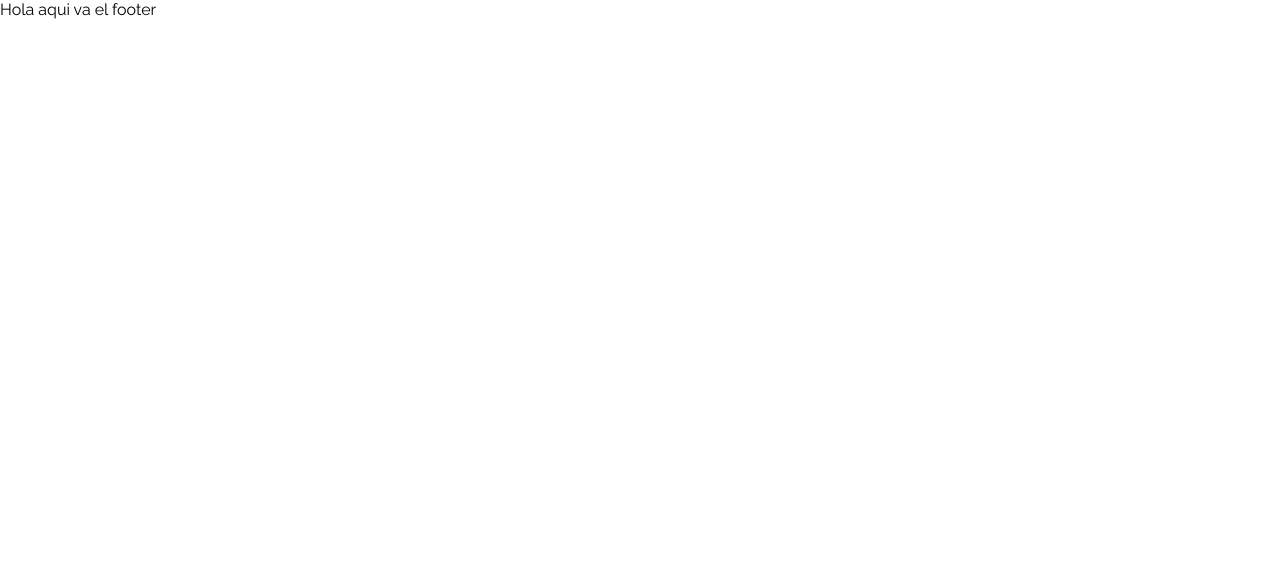
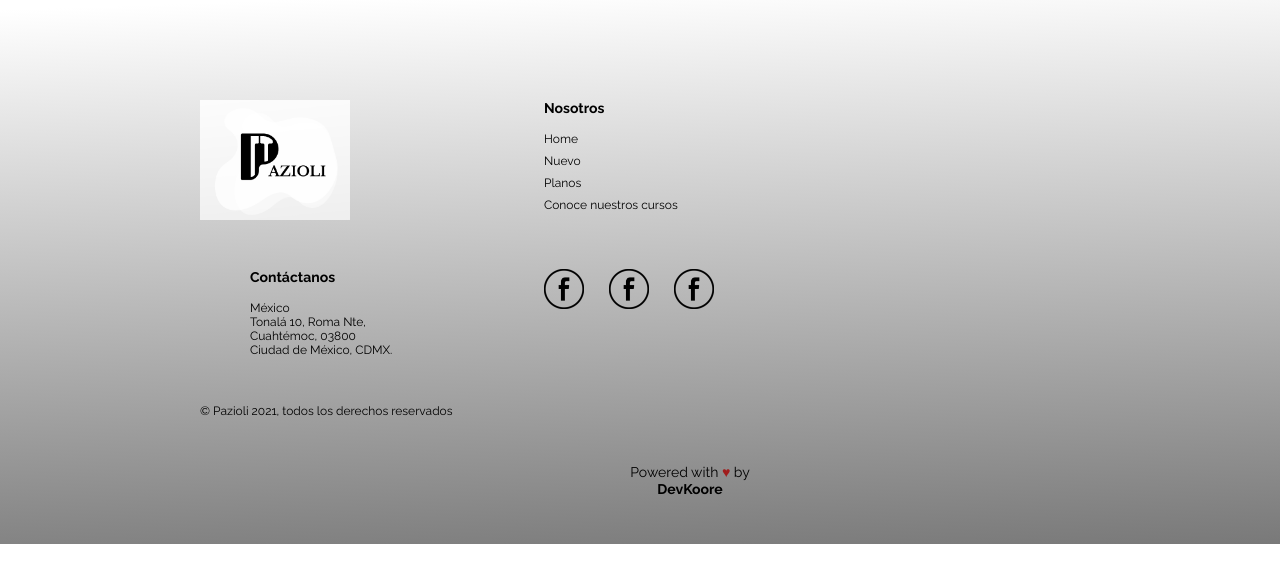
Before and after one commit to JorgeMont/MaquetadoPazioli_Equipo4, a plain HTML site: page src/index.html in a window 1280 px wide. Drawn offline with Linux system fonts and the light colour scheme.

Commit message:
Desktop version done

```diff
--- a/Styles/styles.scss
+++ b/Styles/styles.scss
@@ -1,14 +1,13 @@
 //Variables
 $negroPazioli: #000000;
-$blancoPazioli: #FFFFFF;
-$amarilloPazioli: #FFBA60;
-$negroHover: rgba(0,0,0,0.7);
+$blancoPazioli: #ffffff;
+$amarilloPazioli: #ffba60;
+$negroHover: rgba(0, 0, 0, 0.7);
 
-@import url('https://fonts.googleapis.com/css?family=Raleway:300,400,700&display=swap');
-
+@import url("https://fonts.googleapis.com/css?family=Raleway:300,400,700&display=swap");
 
 //Extend
-%boton{
+%boton {
   background-color: $negroPazioli;
   border-radius: 8px;
   color: $blancoPazioli;
@@ -19,26 +18,114 @@ $negroHover: rgba(0,0,0,0.7);
   justify-content: center;
 }
 
-%botonHover{
+%botonHover {
   @extend %boton;
   background-color: $negroHover;
 }
 
-
-*{
+* {
   margin: 0;
   padding: 0;
 }
 
-body{
-    font-family: 'Raleway';
+body {
+  font-family: "Raleway";
 }
 
-.boton{
+.boton {
   @extend %boton;
 
-    &:hover{
+  &:hover {
     @extend %botonHover;
     cursor: pointer;
   }
 }
+
+footer {
+  background: linear-gradient(
+    177.96deg,
+    rgba(255, 255, 255, 0.43) 1.72%,
+    #6f6f6f 107.44%
+  );
+  display: flex;
+  flex-wrap: wrap;
+  padding: 100px 100px 0 200px;
+  height: 444px;
+  font-size: 12px;
+
+  .footer__logoPazioli {
+    width: 30%;
+
+    img {
+      width: 150px;
+    }
+  }
+
+  .footer__nosotros {
+    width: 30%;
+    padding-left: 50px;
+
+    h2 {
+      font-size: 14px;
+      margin-bottom: 16px;
+    }
+
+    ul{
+        list-style: none;
+
+        li{
+            margin-bottom: 8px;
+        }
+
+    }
+  }
+
+  .footer__contactanos {
+    width: 30%;
+    padding-left: 50px;
+    h2 {
+      font-size: 14px;
+      margin-bottom: 16px;
+    }
+    p{
+        width: 50%;
+    }
+  }
+
+  .footer__redes {
+    width: 30%;
+    img {
+      width: 40px;
+      margin-right: 22px;
+    }
+  }
+
+  .footer__copyright{
+    width: 70%;
+  }
+
+  .footer__credits{
+    font-size: 14px;
+    width: 100%;
+    text-align: center;
+
+    span{
+        color: rgb(160, 28, 28);
+    }
+
+    .autor{
+        font-weight: 800;
+    }
+  }
+}
+
+@media (max-width: 600px) {
+    footer{
+        display: flex;
+        flex-direction: column;
+
+        .footer__logoPazioli{
+            width: 80%;
+        }
+    }
+}
--- a/src/index.html
+++ b/src/index.html
@@ -30,7 +30,36 @@
         </section>
     </main>
     <footer>
-        Hola aqui va el footer
+        <div class="footer__logoPazioli">
+            <img src="../ImagenesFooter/logo.png" alt="logo pazioli">
+        </div>
+        <div class="footer__nosotros">
+            <h2>Nosotros</h2>
+            <ul>
+                <li>Home</li>
+                <li>Nuevo</li>
+                <li>Planos</li>
+                <li>Conoce nuestros cursos</li>
+            </ul>
+        </div>
+        <div class="footer__contactanos">
+            <h2>Contáctanos</h2>
+            <p>México</p>
+            <p>Tonalá 10, Roma Nte, Cuahtémoc, 03800 Ciudad de México, CDMX.</p>
+        </div>
+        <div class="footer__redes">
+            <img src="../ImagenesFooter/facebook_logo.png" alt="logo red social">
+            <img src="../ImagenesFooter/facebook_logo.png" alt="logo red social">
+            <img src="../ImagenesFooter/facebook_logo.png" alt="logo red social">
+        </div>
+        <div class="footer__copyright">
+            <p>© Pazioli 2021, todos los derechos reservados</p>
+        </div>
+        <div class="footer__credits">
+            <p>Powered with <span>♥</span> by</p>
+            <p class="autor">DevKoore</p>
+        </div>
+
     </footer>
 </body>
 </html>
```
Also changed, not shown: ImagenesFooter/facebook_logo.png (added), ImagenesFooter/logo.png (added), Styles/styles.css, 1 other file. Lines whose indentation alone changed are shown as unchanged.
